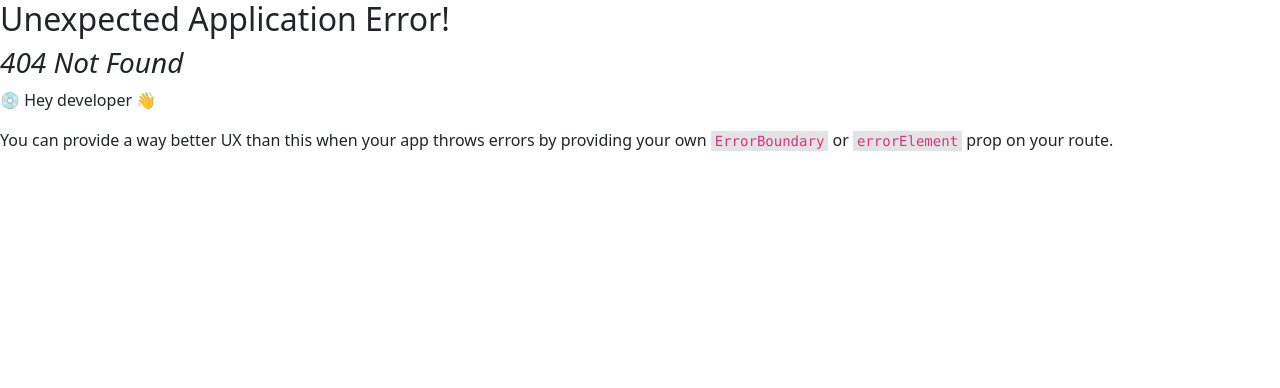
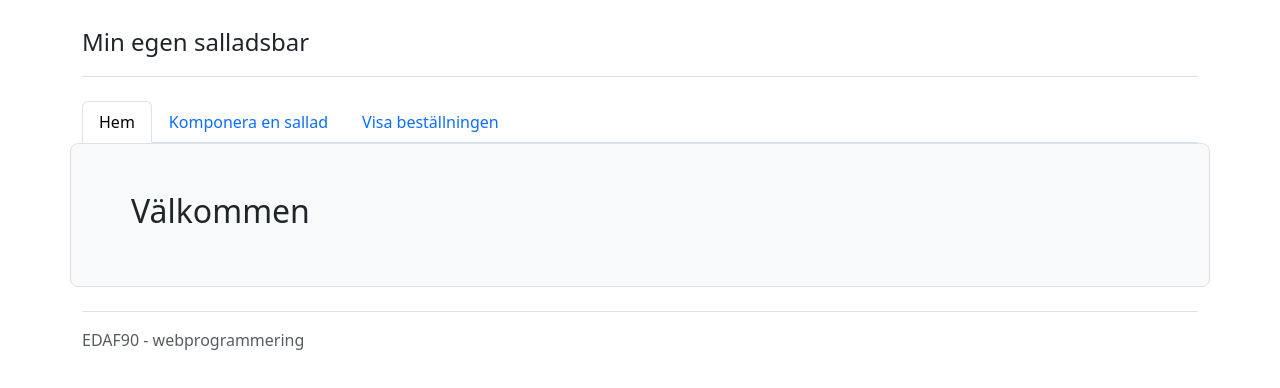
Before and after one commit to PhilipJanson/EDAF90-lab2, a React (Create React App) app: page / in a window 1280 px wide. Before the commit this address had no page. Shown: the top 388 px of the page. Built offline with nearby package versions, Linux system fonts and the light colour scheme.

Commit message:
Home + error pages

```diff
--- a/public/index.html
+++ b/public/index.html
@@ -24,7 +24,7 @@
       work correctly both with client-side routing and a non-root public URL.
       Learn how to configure a non-root public URL by running `npm run build`.
     -->
-    <title>React App</title>
+    <title>Salladsbar</title>
   </head>
   <body>
     <noscript>You need to enable JavaScript to run this app.</noscript>
--- a/src/App.js
+++ b/src/App.js
@@ -29,6 +29,11 @@ function NavBar() {
   return (
     <ul className="nav nav-tabs">
       <li className="nav-item">
+        <NavLink className="nav-link" to="/">
+          Hem
+        </NavLink>
+      </li>
+      <li className="nav-item">
         <NavLink className="nav-link" to="/compose-salad">
           Komponera en sallad
         </NavLink>
@@ -51,3 +56,6 @@ function Footer() {
 }
 
 export default App;
+export {
+  NavBar
+}
--- a/src/ComposeSalad.js
+++ b/src/ComposeSalad.js
@@ -1,9 +1,10 @@
 import { useState } from 'react';
 import Salad from './Salad.js';
-import { useOutletContext } from 'react-router-dom';
+import { useOutletContext, useNavigate } from 'react-router-dom';
 
 function ComposeSalad() {
   const [salads, inventory, addSalad] = useOutletContext();
+  const navigate = useNavigate();
 
   // Lists of all ingredients
   const foundationList = filter(inventory, 'foundation');
@@ -48,6 +49,7 @@ function ComposeSalad() {
 
     // Update salad list in App
     addSalad((prevState) => [...prevState, salad]);
+    navigate(`/view-order/confirm/${salad.uuid}`)
   }
 
   return (
--- /dev/null
+++ b/src/error.js
@@ -0,0 +1,20 @@
+import { useRouteError } from "react-router-dom";
+import { NavBar } from "./App.js"
+
+export default function ErrorPage() {
+  const error = useRouteError();
+  console.error(error);
+
+  return (
+    <div className="container py-4">
+      <NavBar/>
+      <div className="row h-200 p-5 bg-light border rounded-3">
+        <h2>Oops</h2>
+        <p>Sorry, an unexpected error has occurred.</p>
+        <p>
+          <i>{error.statusText || error.message}</i>
+        </p>
+      </div>
+    </div>
+  );
+}
--- a/src/index.js
+++ b/src/index.js
@@ -12,6 +12,14 @@ root.render(
   </React.StrictMode>
 );
 
+export default function Index() {
+  return (
+    <div className="row h-200 p-5 bg-light border rounded-3">
+      <h2>Välkommen</h2>
+    </div>
+  );
+}
+
 // If you want to start measuring performance in your app, pass a function
 // to log results (for example: reportWebVitals(console.log))
 // or send to an analytics endpoint. Learn more: https://bit.ly/CRA-vitals
--- a/src/router.js
+++ b/src/router.js
@@ -1,19 +1,27 @@
-import { createBrowserRouter, useRouteError } from "react-router-dom";
+import { createBrowserRouter } from "react-router-dom";
 import App from './App';
+import ErrorPage from "./error";
 import ComposeSalad from "./ComposeSalad";
 import ViewOrder from "./ViewOrder";
+import Index from "./index.js"
 
 const router = createBrowserRouter([
   {
     element: <App />,
+    errorElement: <ErrorPage />,
     children: [
       {
-        path: "compose-salad",
+        index: true,
+        element: <Index />
+      },
+      {
+        path: "/compose-salad",
         element: <ComposeSalad />
       },
       {
-        path: "view-order",
+        path: "/view-order/*",
         element: <ViewOrder />
+
       }
     ]
   },
```
